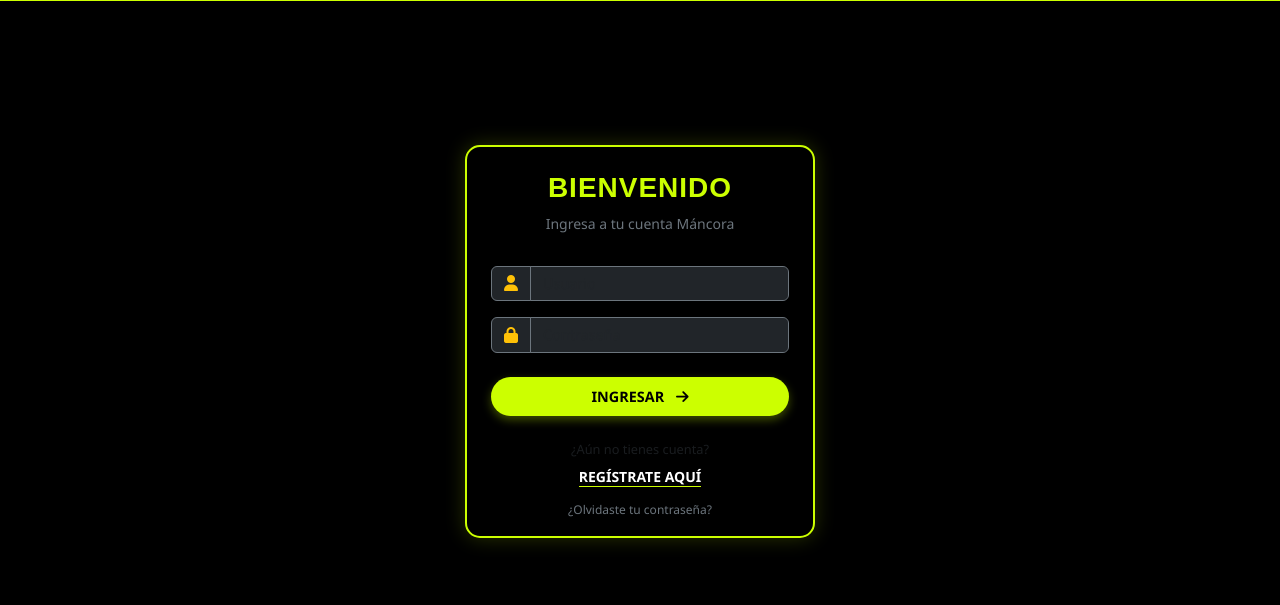
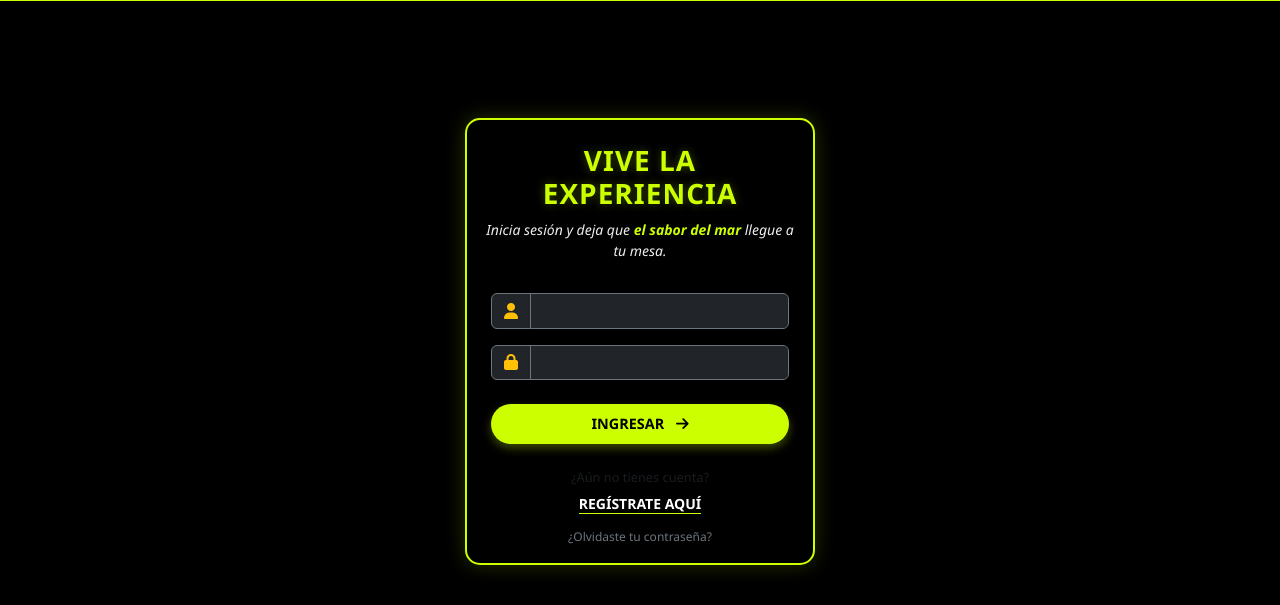
Before and after one commit to LuisanaC14/FoodManage, a Django app: page /accounts/login/ in a window 1280 px wide. Shown: the part 685-1290 px from the top of the page. Run offline with Django 5.2, Linux system fonts and the light colour scheme; some libraries are stand-ins or nearby versions.

Commit message:
Mejora textos login clientes

```diff
--- a/templates/registration/login.html
+++ b/templates/registration/login.html
@@ -9,10 +9,12 @@
          style="width: 100%; max-width: 350px; border: 2px solid #ccff00; box-shadow: 0 0 20px rgba(204, 255, 0, 0.2); border-radius: 15px;">
 
         <div class="card-header text-center pt-4 border-0 bg-transparent">
-            <h3 style="color: #ccff00; font-family: sans-serif; font-weight: 900; letter-spacing: 1px; text-transform: uppercase;">
-                BIENVENIDO
+            <h3 style="color: #ccff00; font-family: 'Segoe UI', sans-serif; font-weight: 900; letter-spacing: 1px; text-transform: uppercase; text-shadow: 0 0 10px rgba(204,255,0,0.3);">
+                VIVE LA EXPERIENCIA
             </h3>
-            <p class="text-secondary small mb-0">Ingresa a tu cuenta Máncora</p>
+            <p class="text-white small mb-0 mt-2" style="font-style: italic;">
+                Inicia sesión y deja que <span style="color: #ccff00; font-weight: bold;">el sabor del mar</span> llegue a tu mesa.
+            </p>
         </div>
 
         <div class="card-body p-4">
```
